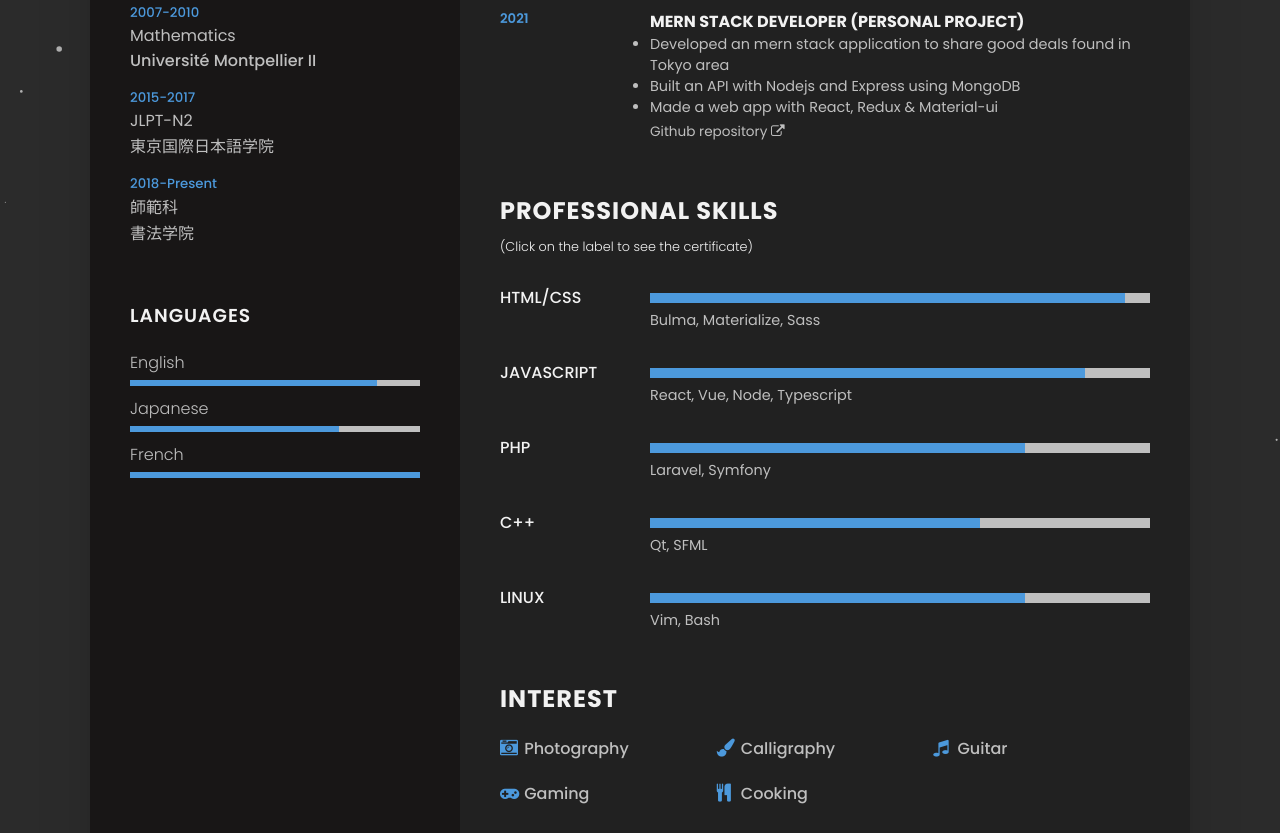
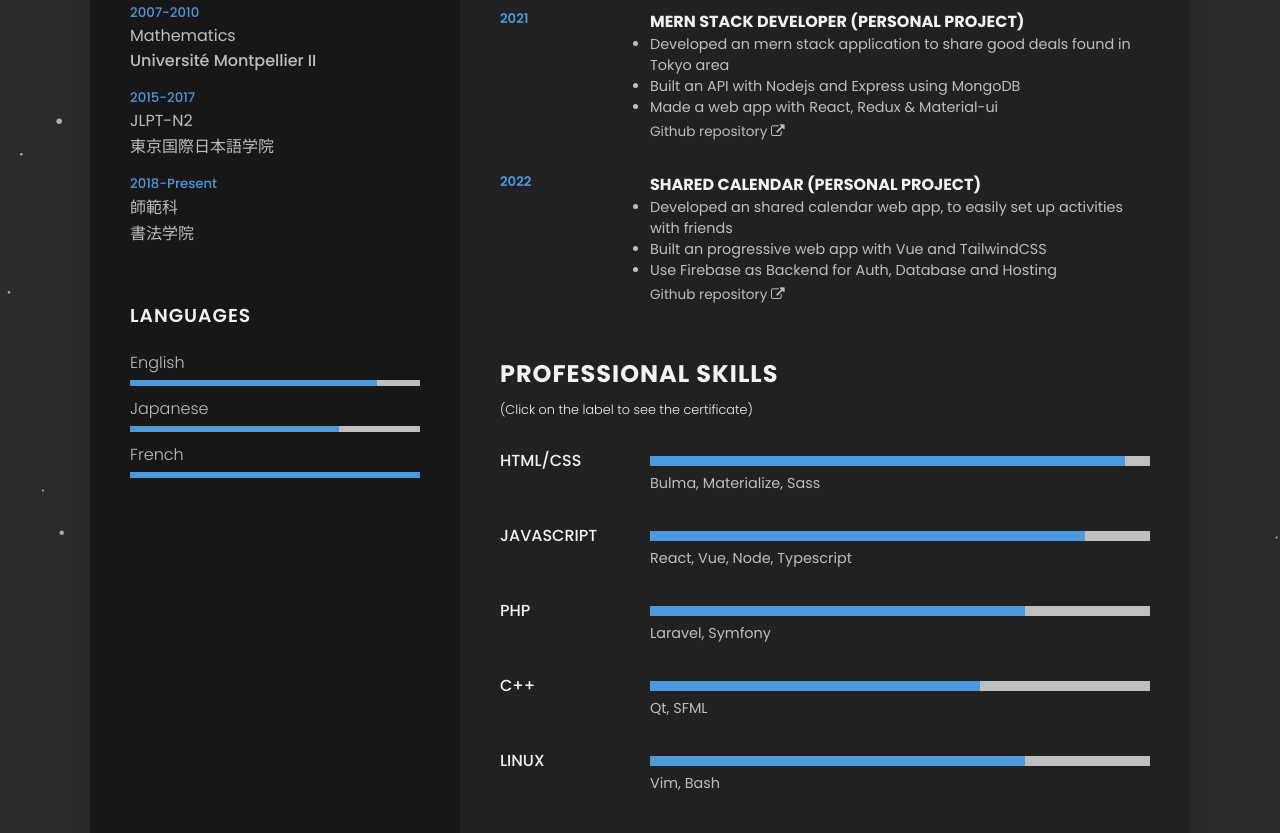
Before and after one commit to GrandChefDotKong/Portfolio, a plain HTML site: page resume/index.html in a window 1280 px wide. Shown: the part 907-1740 px from the top of the page. Drawn offline with nearby package versions, Linux system fonts and the light colour scheme.

Commit message:
update resume

```diff
--- a/resume/index.html
+++ b/resume/index.html
@@ -147,6 +147,20 @@
                         <a href="https://github.com/GrandChefDotKong/MERN_app">Github repository <i class="fa fa-external-link" aria-hidden="true"></i></a>
                     </div>
                 </div>
+                <div class="box">
+                    <div class="year">
+                        <h5>2022</h5>
+                    </div>
+                    <div class="text">
+                        <h4>Shared Calendar (personal project) </h4>
+                        <ul>
+                            <li>Developed an shared calendar web app, to easily set up activities with friends</li>
+                            <li>Built an progressive web app with Vue and TailwindCSS</li>
+                            <li>Use Firebase as Backend for Auth, Database and Hosting</li>
+                        </ul>
+                        <a href="https://github.com/GrandChefDotKong/MERN_app">Github repository <i class="fa fa-external-link" aria-hidden="true"></i></a>
+                    </div>
+                </div>
             </div>
             <div class="about skills">
                 <h2 class="title2">Professional Skills</h2>
```
Also changed, not shown: assets/img/undraw_hello.svg (deleted).
